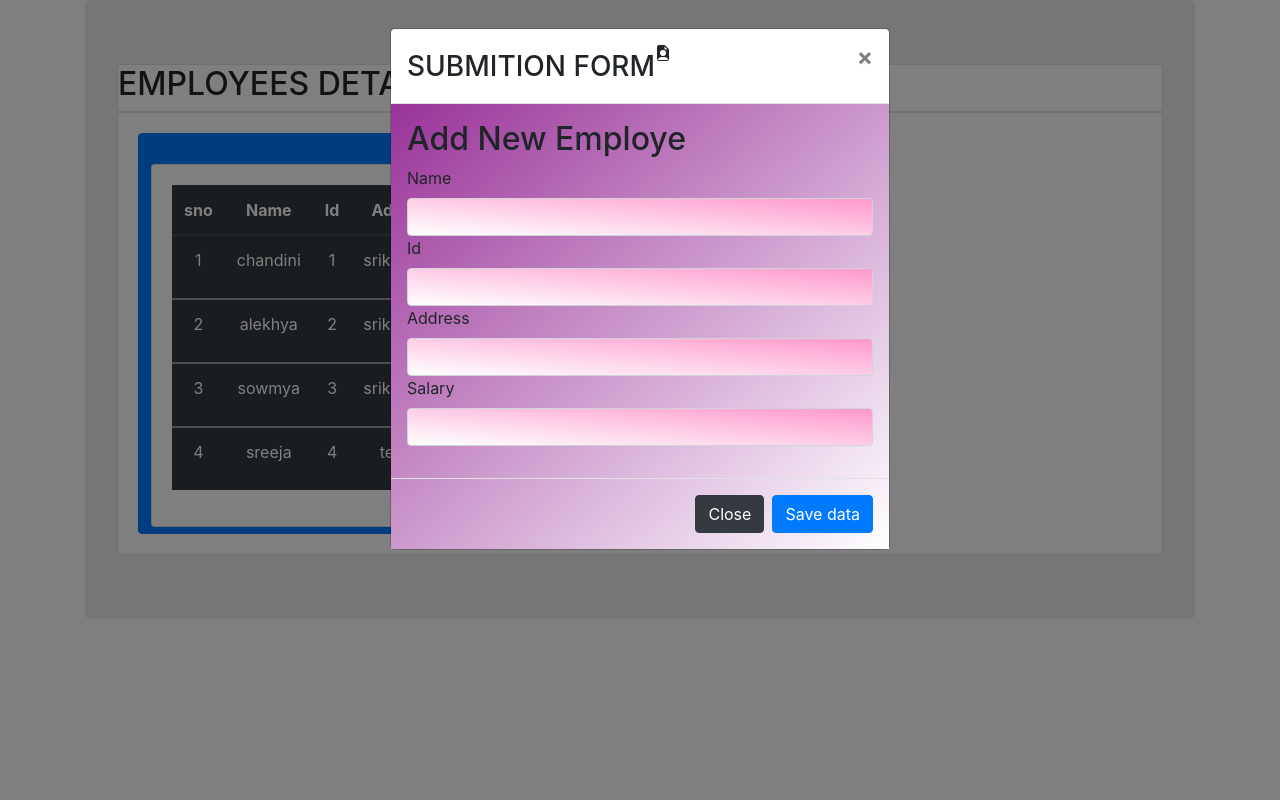
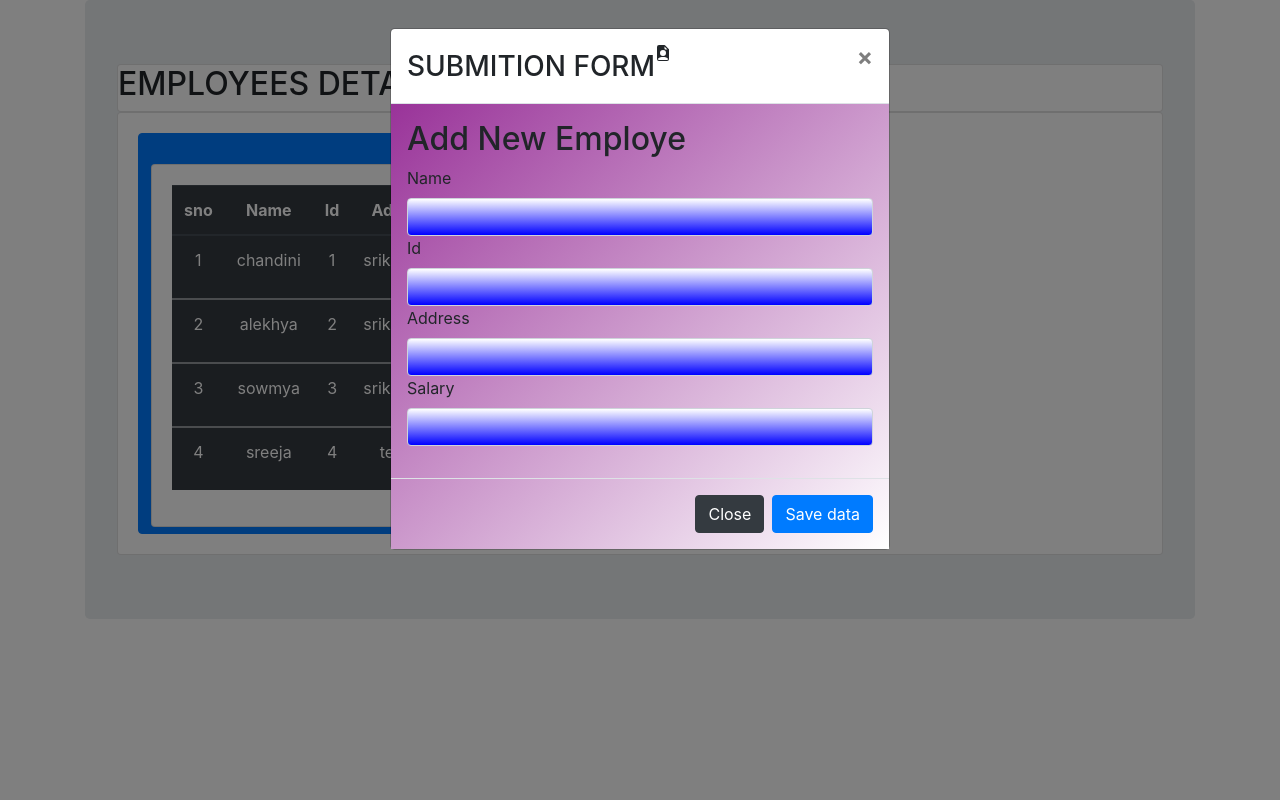
Before and after one commit to myname-18/chandu-php1, a PHP site: page / in a window 1280 px wide, after a click that opens the changed part. Run offline with PHP 8.4, Linux system fonts and the light colour scheme; data comes from the database, SQL or seed files in the repository; some libraries are stand-ins or nearby versions.

Commit message:
Update index.php

```diff
--- a/index.php
+++ b/index.php
@@ -7,7 +7,7 @@
 <style>
   .form-control
  {
-  background: linear-gradient(to bottom left, #ff99cc 0%, #ffffff 100%);
+background: linear-gradient(to bottom, #ffffff 0%, #0000ff 100%);
 
  }
 
```
